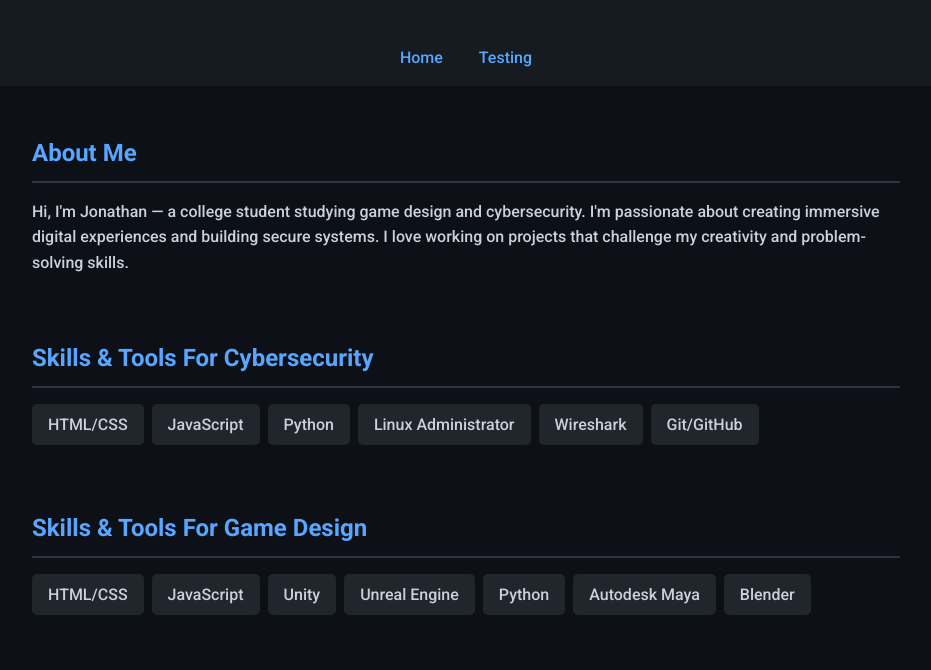
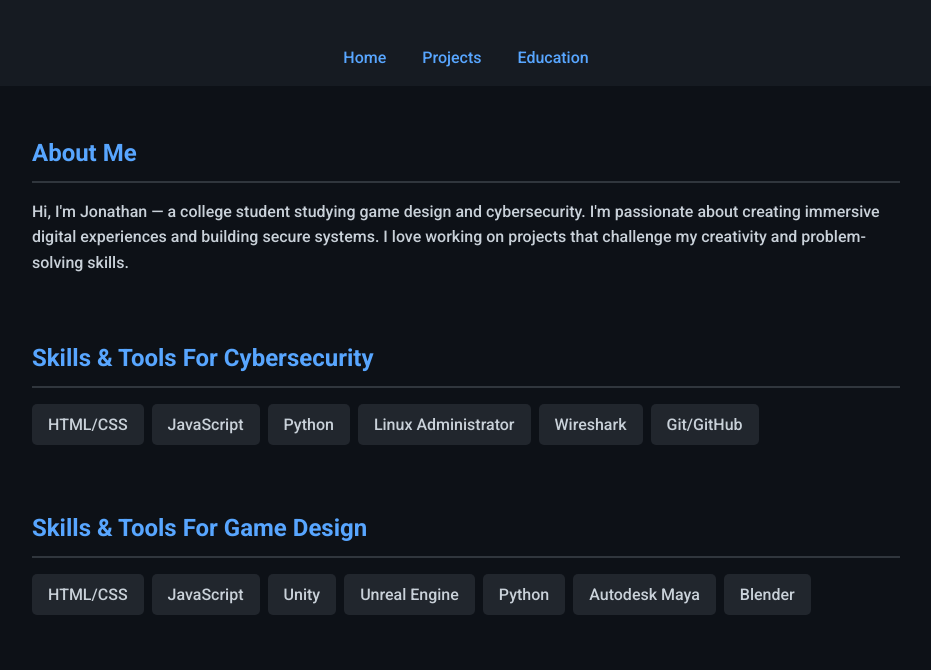
Before and after one commit to DarkSaber203/darksaber203.github.io, a plain HTML site: page index.html in a window 1280 px wide. Shown: the part 130-800 px from the top of the page, without its empty margins (174-1105 px from the left). Drawn offline with Linux system fonts and the light colour scheme.

Commit message:
Update navigation links in index.html

```diff
--- a/index.html
+++ b/index.html
@@ -37,7 +37,8 @@
 
   <nav>
     <a href="index.html">Home</a>
-    <a href="Testing.html">Testing</a>
+    <a href="Projects.html">Projects</a>
+    <a href="Education.html">Education</a>
   </nav>
 
   <section class="about">
```
